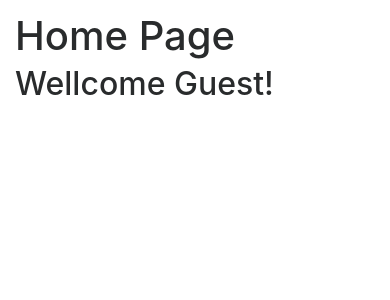
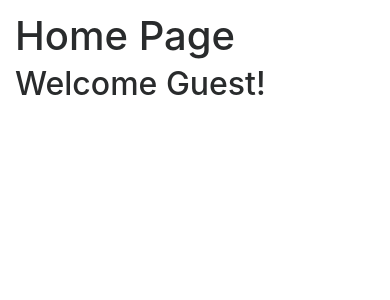
Before and after one commit to Ata-92/Django-Authentication-2, a Django app: page / in a window 390 px wide. Shown: the part 86-386 px from the top of the page. Run offline with Django 3.2, Linux system fonts and the light colour scheme; some libraries are stand-ins or nearby versions.

Commit message:
Make some small changes

```diff
--- a/src/users/templates/users/base.html
+++ b/src/users/templates/users/base.html
@@ -10,7 +10,7 @@
   {% comment %}
   <link rel="stylesheet" href=" {% static 'users/css/bootstrap.min.css' %}" />
   {% endcomment %}
-  <link rel="stylesheet" href=" {% static 'users/css/style.css' %}  " />
+  {% comment %} <link rel="stylesheet" href=" {% static 'users/css/style.css' %}  " /> {% endcomment %}
   <title>Document</title>
 </head>
 <body>
--- a/src/users/templates/users/includes/navbar.html
+++ b/src/users/templates/users/includes/navbar.html
@@ -25,9 +25,10 @@
       </li>
     </ul>
     <ul class="navbar-nav ml-auto">
-      {% if request.user.is_authenticated %} {% if request.user.is_superuser %}
+      {% if request.user.is_authenticated %}
+        {% if request.user.is_superuser %}
           <li class="nav-item active">
-        <a class="nav-link" href="/admin">Admin</a>
+            <a class="nav-link" href="admin/">Admin</a>
           </li>
         {% endif %}
         <li class="nav-item active">
--- a/src/users/templates/users/index.html
+++ b/src/users/templates/users/index.html
@@ -1,7 +1,7 @@
 {% extends 'users/base.html' %} {% block content %}
 <h1>Home Page</h1>
 {% if request.user.is_authenticated %}
-<h2>Wellcome {{request.user}}!</h2>
+<h2>Welcome {{request.user}}!</h2>
 {% else %}
-<h2>Wellcome Guest!</h2>
+<h2>Welcome Guest!</h2>
 {% endif %} {% endblock content %}
--- a/src/users/templates/users/user_login.html
+++ b/src/users/templates/users/user_login.html
@@ -2,9 +2,9 @@
 {% block content %}
 {% load crispy_forms_tags %}
 <div class="row">
-  <div class="col-md-6 offset-md-3">
+  <div class="col-md-6 mx-auto">
     <h3>Please Login</h3>
-    <form action="{% url 'users:user_login' %}" method="post">
+    <form action="" method="post">
       {% csrf_token %}
       {{form|crispy}}
       <button type="submit" class="btn btn-danger">Login</button>
```
Lines whose indentation alone changed are shown as unchanged.
